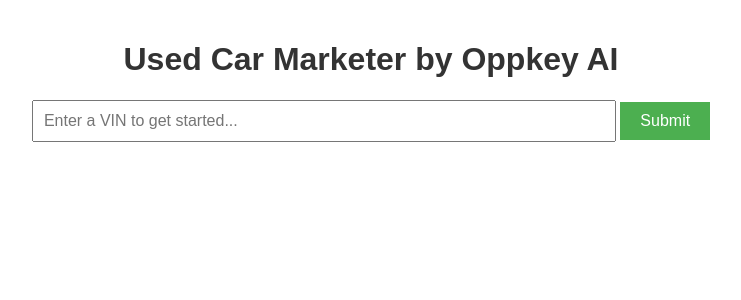
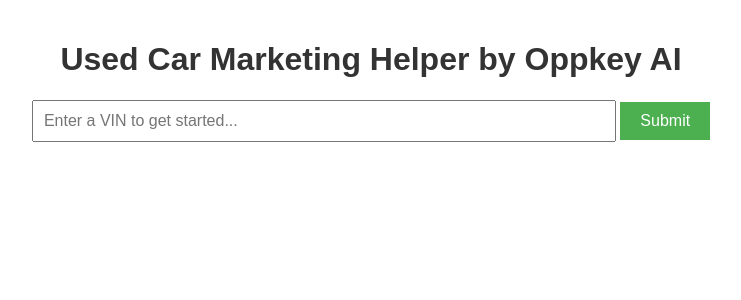
Before and after one commit to caitlynbakery/AIProject, a Flask app: page / in a window 1280 px wide. Shown: the top 300 px of the page, without its empty margins (269-1010 px from the left). Run offline with Flask 3, Linux system fonts and the light colour scheme.

Commit message:
changed name of software

```diff
--- a/templates/index.html
+++ b/templates/index.html
@@ -80,7 +80,7 @@
     </style>
 </head>
 <body>
-    <h1>Used Car Marketer by Oppkey AI</h1>
+    <h1>Used Car Marketing Helper by Oppkey AI</h1>
 
     <div class="form-container">
         <form method="POST" id="vin-form">
@@ -92,7 +92,7 @@
     <!-- Loading spinner -->
     <div class="spinner-container" id="loading-spinner">
         <div class="spinner"></div>
-        <p>Processing your request, please wait...</p>
+        <p>Oppkey AI is building your used car marketing page, please wait...</p>
     </div>
 
     {% if chat_history %}
```
